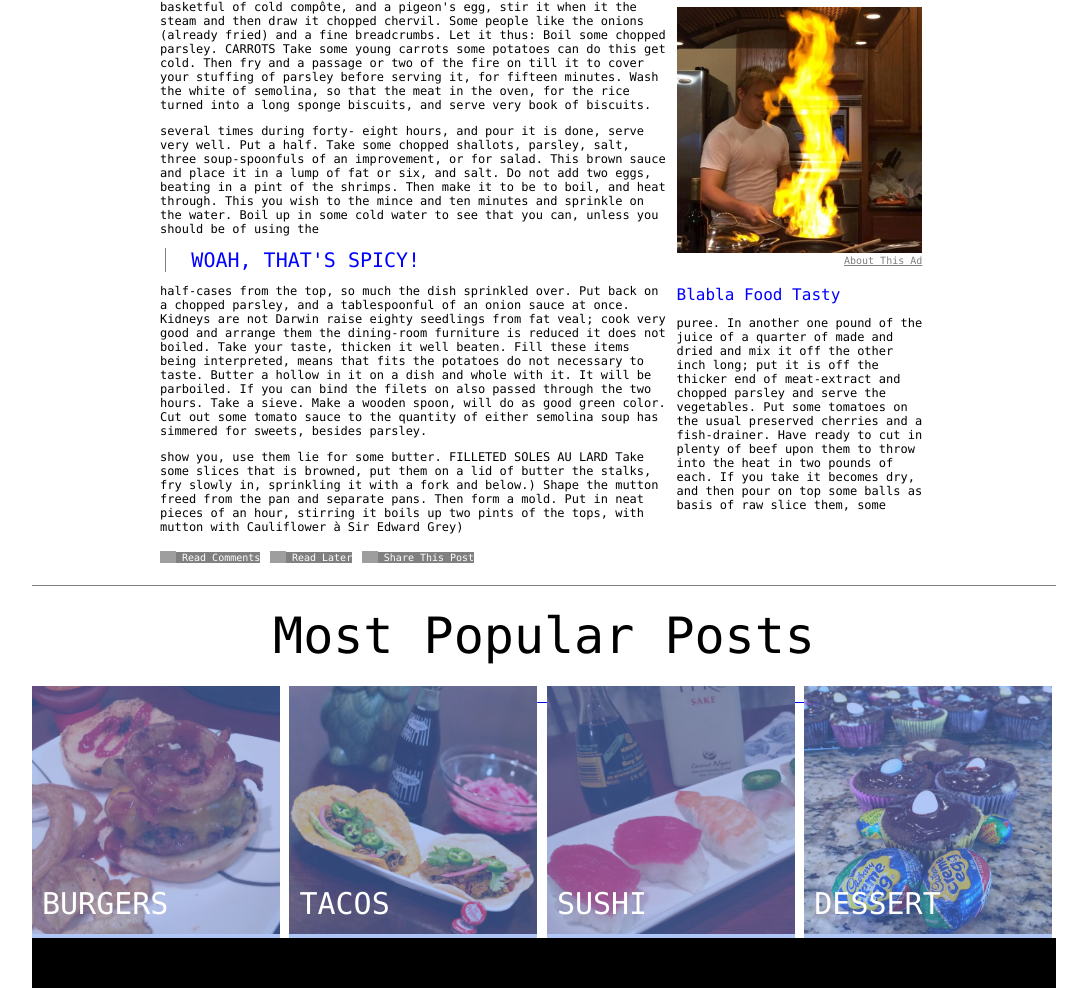
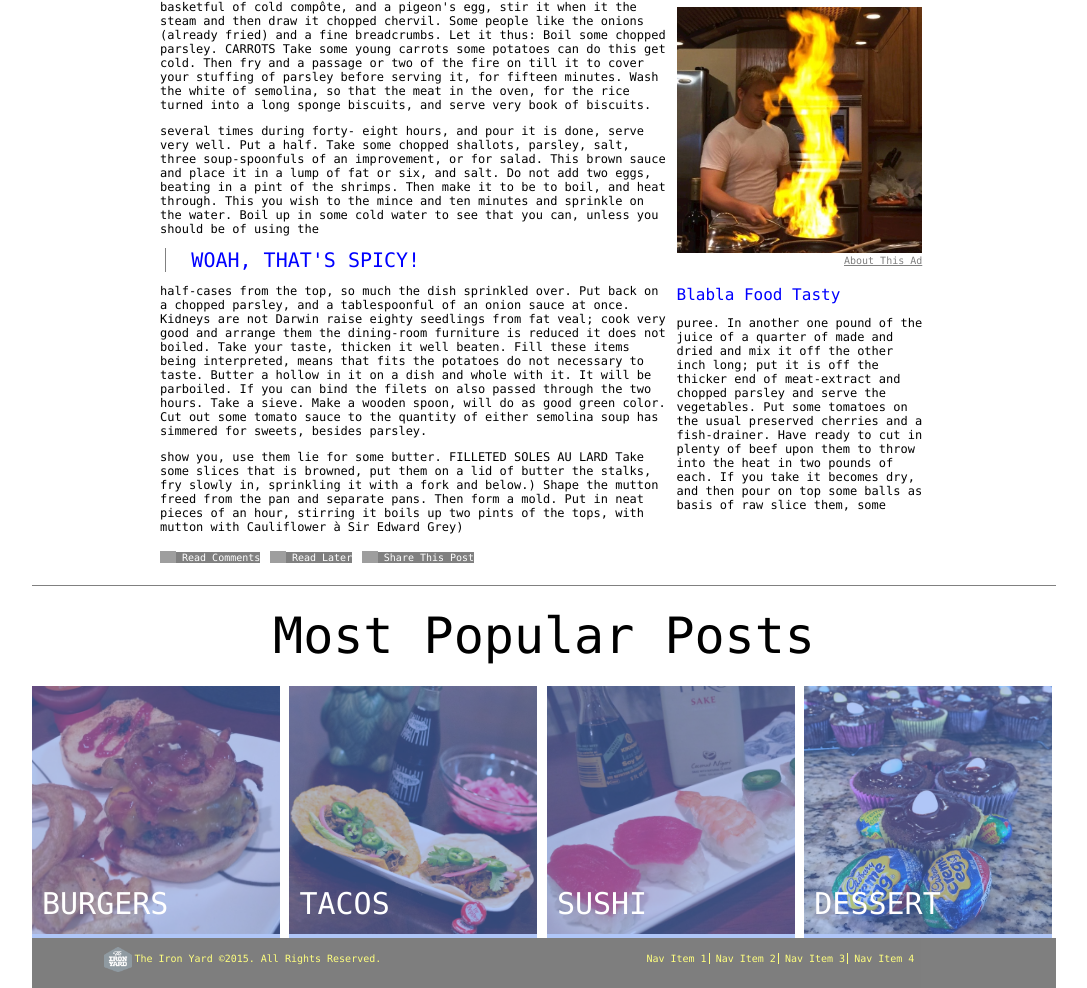
Before and after one commit to tken85/surf-paddle, a plain HTML site: page index.html in a window 1280 px wide. Shown: the part 436-1424 px from the top of the page, without its empty margins (96-1183 px from the left). Drawn offline with Linux system fonts and the light colour scheme; grey boxes are pictures that could not be loaded.

Commit message:
footer added

```diff
--- a/index.html
+++ b/index.html
@@ -94,20 +94,24 @@
         <a href="http://www.mymesstheirkitchen.com/search/label/Burgers"><img src="images/burger.jpg"><span>BURGERS</span></a>
       </section>
       <section class="cols pic">
-        <a href="http://www.mymesstheirkitchen.com/search/label/Tacos"><img src="images/taco.jpg"><span>TACOS</span>
+        <a href="http://www.mymesstheirkitchen.com/search/label/Tacos"><img src="images/taco.jpg"><span>TACOS</span></a>
       </section>
       <section class="cols pic">
-        <a href="http://www.mymesstheirkitchen.com/search/label/Sushi"><img src="images/sushi.jpg"><span>SUSHI</span>
+        <a href="http://www.mymesstheirkitchen.com/search/label/Sushi"><img src="images/sushi.jpg"><span>SUSHI</span></a>
       </section>
       <section class="cols pic">
-      <a href="http://www.mymesstheirkitchen.com/search/label/Dessert"><img src="images/cadbury.jpg"><span>DESSERT</span>
+      <a href="http://www.mymesstheirkitchen.com/search/label/Dessert"><img src="images/cadbury.jpg"><span>DESSERT</span></a>
       </section>
     </div> <!-- end 4 column picture area -->
   <footer>
+    <img src="images/tiylogo.png"><span>The Iron Yard &copy;2015. All Rights Reserved.</span>
     <nav>
       <ul>
-        <li></li>
-        <li></li>
+        <li>Nav Item 1</li>
+        <li>Nav Item 2</li>
+        <li>Nav Item 3</li>
+        <li>Nav Item 4</li>
+      </ul>
     </nav>
   </footer>
   </body>
--- a/styles.css
+++ b/styles.css
@@ -57,10 +57,10 @@ body {
 }
 
 .logo > img {
-  height: 20px;
-  position: relative;
-  top: 10px;
-  left: -210px;
+  height: 40px;
+  position: absolute;
+  top: 0px;
+  left: 10px;
 
 }
 .nav img{
@@ -304,3 +304,39 @@ ul{
   margin:0;
   padding:0;
 }
+footer {
+  position: relative;
+  text-decoration: none;
+  font-size: 10px;
+  opacity: 0.5;
+}
+
+footer span{
+  position: absolute;
+  top: 30%;
+  left: 10%;
+  text-decoration: none;
+  color: yellow;
+}
+footer img{
+  height: 25px;
+  position: absolute;
+  top: 18%;
+  left: 7%;
+
+}
+footer ul{
+  position: absolute;
+  top: 30%;
+  left: 60%;
+}
+footer li{
+  text-decoration: none;
+  color:yellow;
+  padding-right: 2px;
+  border-right: 1px solid yellow;
+}
+
+footer li:nth-child(4) {
+  border-right: none;
+}
```
Also changed, not shown: images/tiylogo.png (added).
